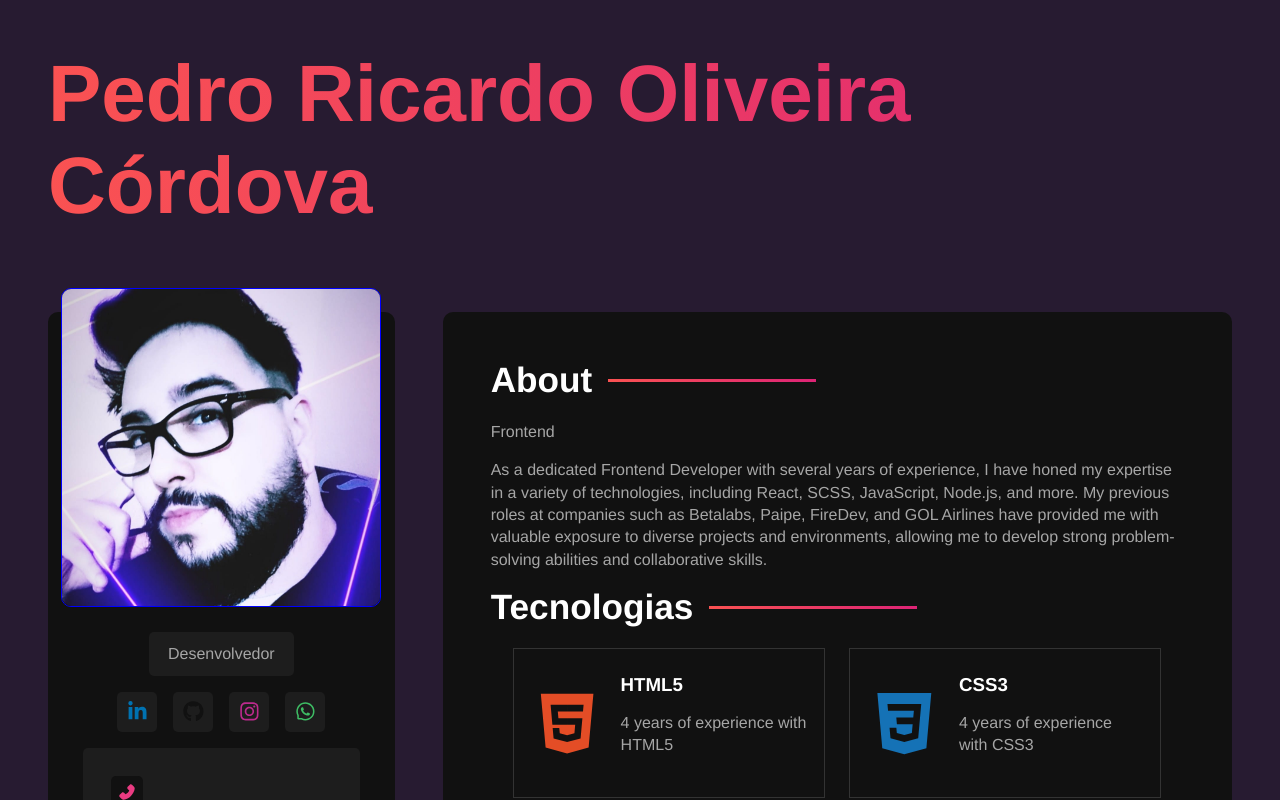
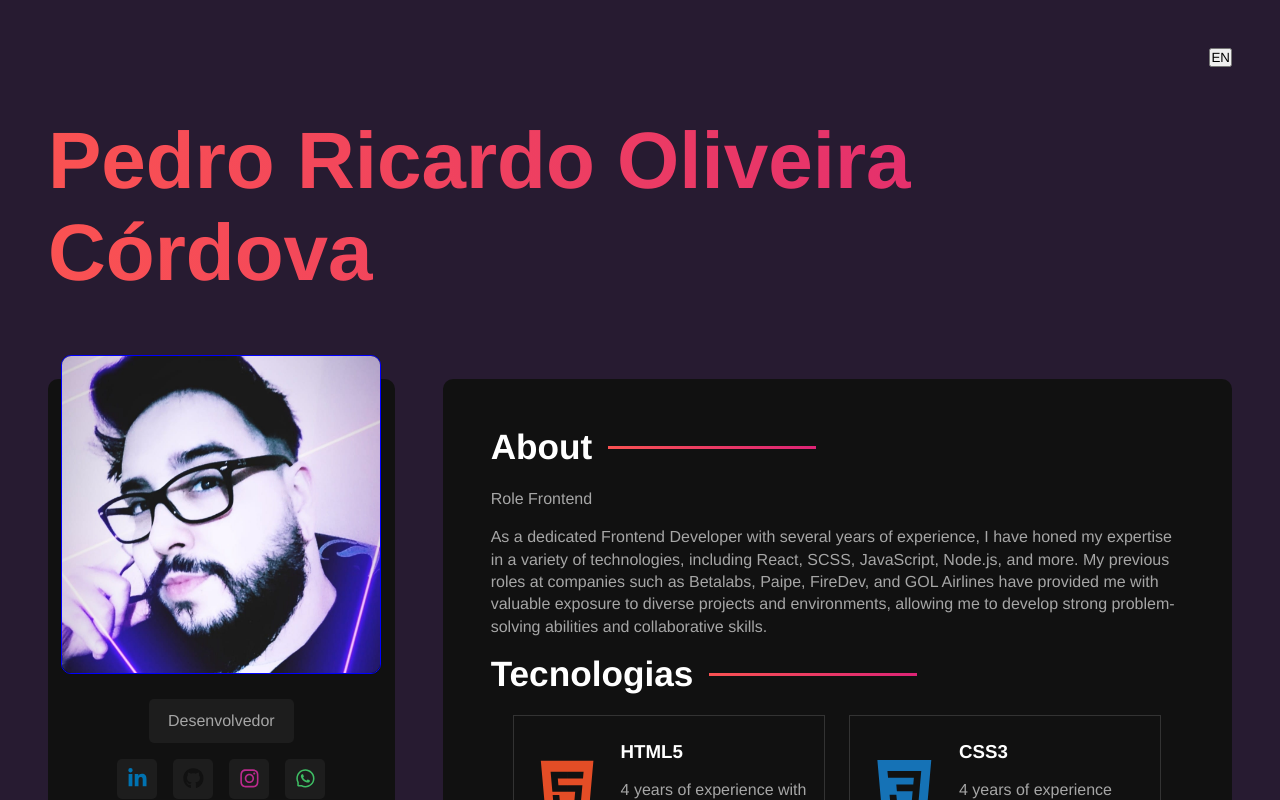
Before and after one commit to prcordova/my-cv, a React (Vite) app: page / in a window 1280 px wide. Shown: the top 800 px of the page. Built offline with nearby package versions, Linux system fonts and the light colour scheme.

Commit message:
fix:adding translation

```diff
--- a/package.json
+++ b/package.json
@@ -9,8 +9,11 @@
     "preview": "vite preview"
   },
   "dependencies": {
+    "i18n": "^0.15.1",
+    "i18next": "^23.10.1",
     "react": "^18.2.0",
     "react-dom": "^18.2.0",
+    "react-i18next": "^14.1.0",
     "react-icons": "^4.6.0"
   },
   "devDependencies": {
--- a/src/App.jsx
+++ b/src/App.jsx
@@ -1,14 +1,35 @@
-import MainContent from './components/MainContent';
-import Sidebar from './components/Sidebar';
-
-import './styles/components/app.sass'
+import Header from "./components/Header";
+import MainContent from "./components/MainContent";
+import Sidebar from "./components/Sidebar";
+import { useTranslation } from "react-i18next";
+import "./styles/components/header.sass";
+import { useState } from "react";
+import "./styles/components/app.sass";
 
 function App() {
+  const {
+    t,
+    i18n: { changeLanguage, language },
+  } = useTranslation();
+
+  const [currentLanguage, setCurrentLanguage] = useState(language);
+
+  const handleChangeLanguage = () => {
+    const newLanguage = currentLanguage === "en" ? "pt" : "en";
+    changeLanguage(newLanguage);
+    setCurrentLanguage(newLanguage);
+  };
+
   return (
     <div id="portfolio">
+      <header id="header">
+        <button onClick={handleChangeLanguage} id="header-btn">
+          {currentLanguage === "en" ? "EN" : "PT"}
+        </button>
+      </header>
       <h1>Pedro Ricardo Oliveira Córdova</h1>
-      <Sidebar/>
-      <MainContent/>
+      <Sidebar />
+      <MainContent />
     </div>
   );
 }
--- a/src/components/AboutContainer.jsx
+++ b/src/components/AboutContainer.jsx
@@ -1,19 +1,17 @@
 import React from "react";
+import { useTranslation } from "react-i18next";
 
 const AboutContainer = () => {
+  const { t } = useTranslation();
+
   return (
     <section className="about-container">
-      <h2>About</h2>
-      <p>Frontend</p>
+      <h2>{t("about")}</h2>
+      <p>
+        {t("role")} <span>Frontend</span>
+      </p>
 
-      <p>
-        As a dedicated Frontend Developer with several years of experience, I
-        have honed my expertise in a variety of technologies, including React,
-        SCSS, JavaScript, Node.js, and more. My previous roles at companies such
-        as Betalabs, Paipe, FireDev, and GOL Airlines have provided me with
-        valuable exposure to diverse projects and environments, allowing me to
-        develop strong problem-solving abilities and collaborative skills.
-      </p>
+      <p>{t("about_description")}</p>
     </section>
   );
 };
--- /dev/null
+++ b/src/components/Header.jsx
@@ -0,0 +1,17 @@
+import React from "react";
+import { useState } from "react";
+import "../styles/components/header.sass";
+
+const Header = () => {
+  const [language, setLanguage] = useState(true);
+
+  return (
+    <header id="header">
+      <button onClick={() => setLanguage(!language)} id="header-btn">
+        {language ? "EN" : "PT"}
+      </button>
+    </header>
+  );
+};
+
+export default Header;
--- a/src/components/MainContent.jsx
+++ b/src/components/MainContent.jsx
@@ -1,5 +1,6 @@
 import React from "react";
 import AboutContainer from "./AboutContainer";
+
 import TecnologiesContainer from "./TecnologiesContainer";
 import ProjectsContainer from "./ProjectsContainer";
 import "../styles/components/maincontent.sass";
--- /dev/null
+++ b/src/lib/i18n.js
@@ -0,0 +1,16 @@
+import i18n from "i18next";
+import { initReactI18next } from "react-i18next";
+import en from "../locale/en.json";
+import pt from "../locale/pt.json";
+
+i18n.use(initReactI18next).init({
+  resources: {
+    en: {
+      ...en,
+    },
+    pt: {
+      ...pt,
+    },
+  },
+  lng: "en",
+});
--- /dev/null
+++ b/src/locale/en.json
@@ -0,0 +1,7 @@
+{
+  "translation": {
+    "about": "About",
+    "about_description": "As a dedicated Frontend Developer with several years of experience, I have honed my expertise in a variety of technologies, including React, SCSS, JavaScript, Node.js, and more. My previous roles at companies such as Betalabs, Paipe, FireDev, and GOL Airlines have provided me with valuable exposure to diverse projects and environments, allowing me to develop strong problem-solving abilities and collaborative skills.",
+    "role": "Role"
+  }
+}
--- /dev/null
+++ b/src/locale/pt.json
@@ -0,0 +1,7 @@
+{
+  "translation": {
+    "about": "Sobre",
+    "about_description": "Como um Desenvolvedor Frontend dedicado com vários anos de experiência, aprimorei minha expertise em uma variedade de tecnologias, incluindo React, SCSS, JavaScript, Node.js e mais. Minhas funções anteriores em empresas como Betalabs, Paipe, FireDev e GOL Airlines me proporcionaram uma valiosa exposição a projetos e ambientes diversos, permitindo-me desenvolver habilidades sólidas de resolução de problemas e colaboração.",
+    "role": "Cargo"
+  }
+}
--- /dev/null
+++ b/src/styles/components/header.sass
@@ -0,0 +1,18 @@
+@use '../variables'
+
+#header
+    display: flex
+    flex-wrap: wrap
+    width: 100%
+    justify-content: right
+    align-items: right
+
+    gap: 3rem
+
+    h1
+        width: 100%
+        font-size: 5rem
+        margin-bottom: 2rem
+        background: variables.$gradient
+        -webkit-background-clip: text
+        -webkit-text-fill-color: transparent
```
Also changed, not shown: src/index.jsx (+7 -6 lines), 1 other file (tests, documents, lock files or other folders).
